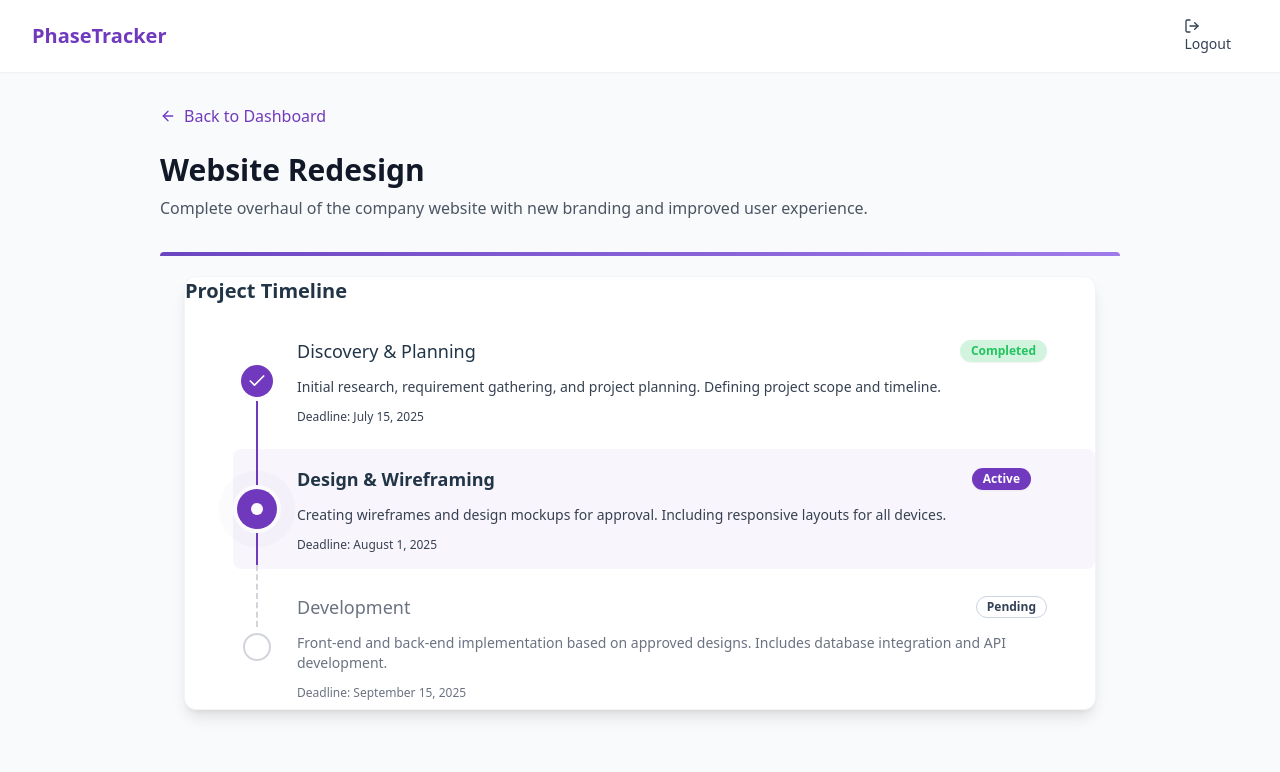
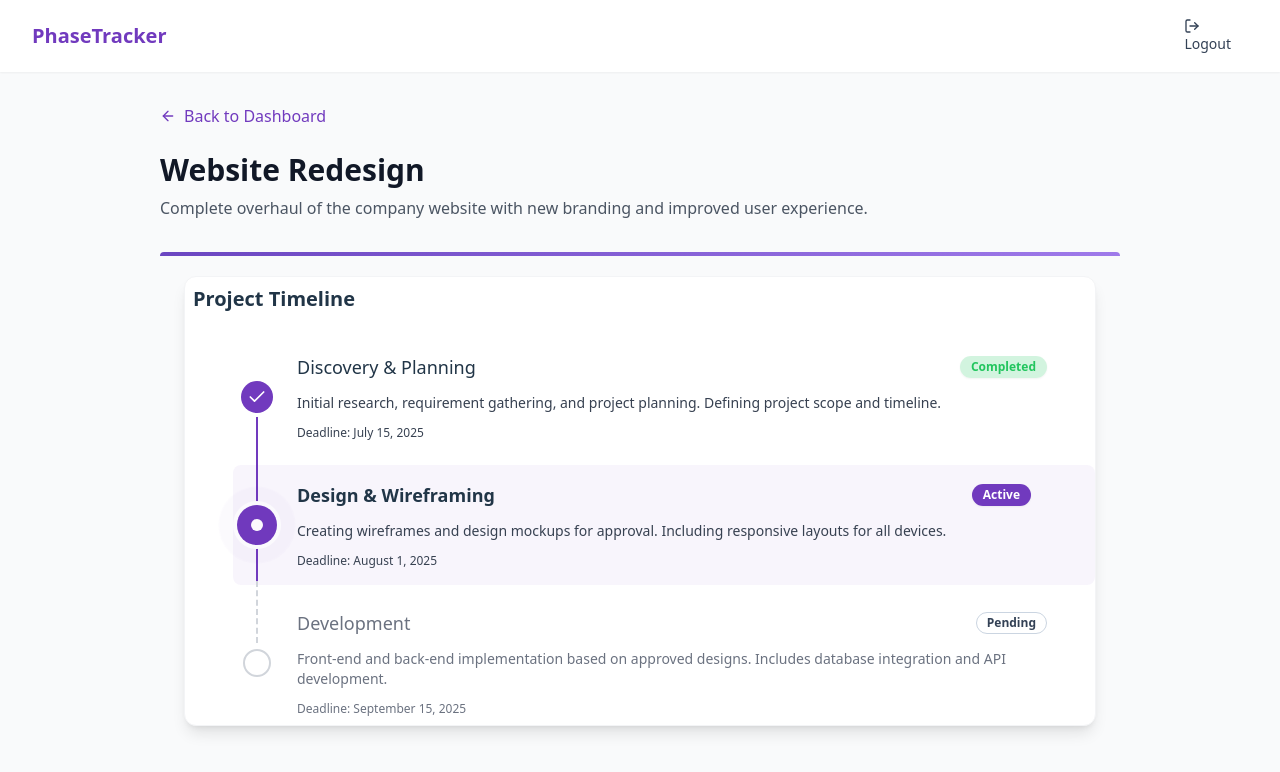
Before and after one commit to yahyam7md1/ProjectTrackingTool, a React (Vite) app in the folder frontend/: page /client/projects/1 in a window 1280 px wide. Shown: the top 772 px of the page. Built offline with nearby package versions, Linux system fonts and the light colour scheme.

Commit message:
Finalized the design

```diff
--- a/frontend/src/pages/dashboards/client/ClientManageProjectPage.tsx
+++ b/frontend/src/pages/dashboards/client/ClientManageProjectPage.tsx
@@ -71,7 +71,7 @@
 
         {/* Project Timeline */}
         <Card className="p-6">
-          <h2 className="text-xl font-semibold mb-4">Project Timeline</h2>
+          <h2 className="text-xl font-semibold mb-4 pl-2 py-2">Project Timeline</h2>
           <VerticalTimeline phases={mockProject.phases} />
         </Card>
       </main>
```
